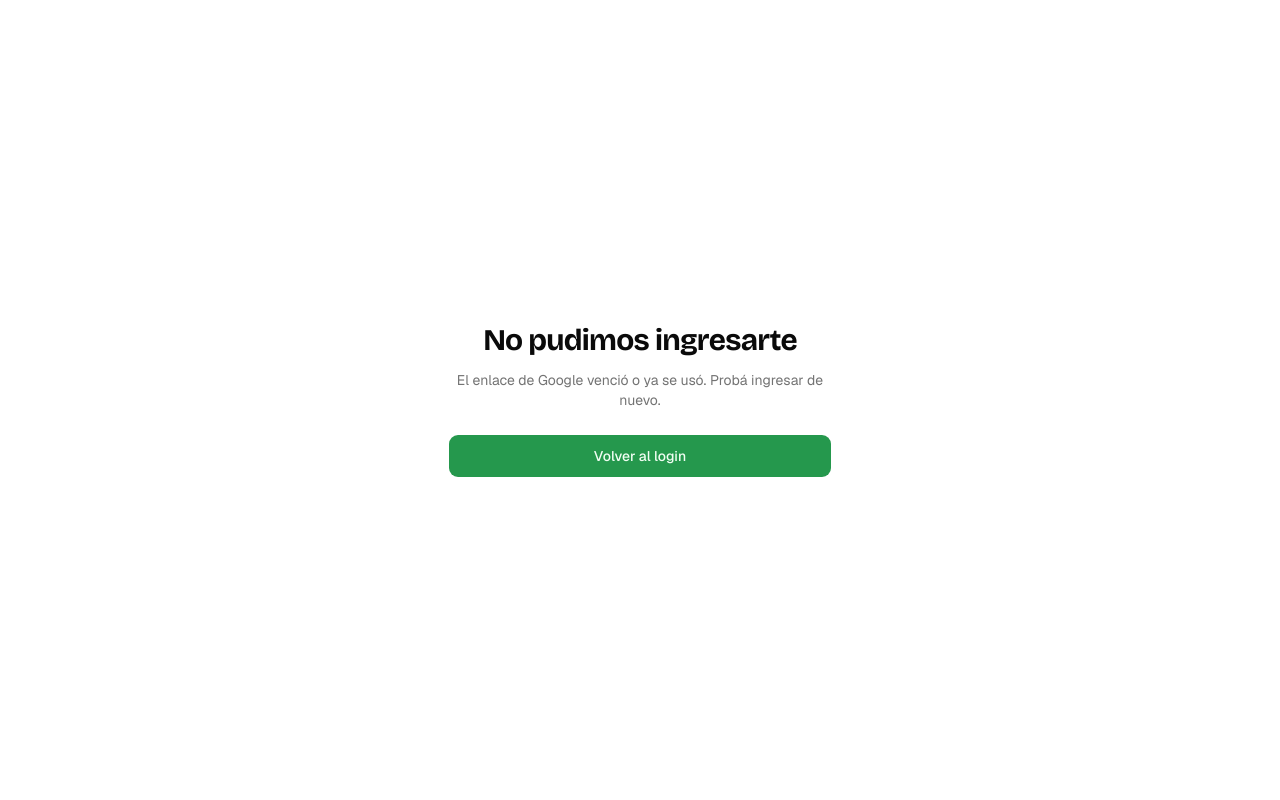
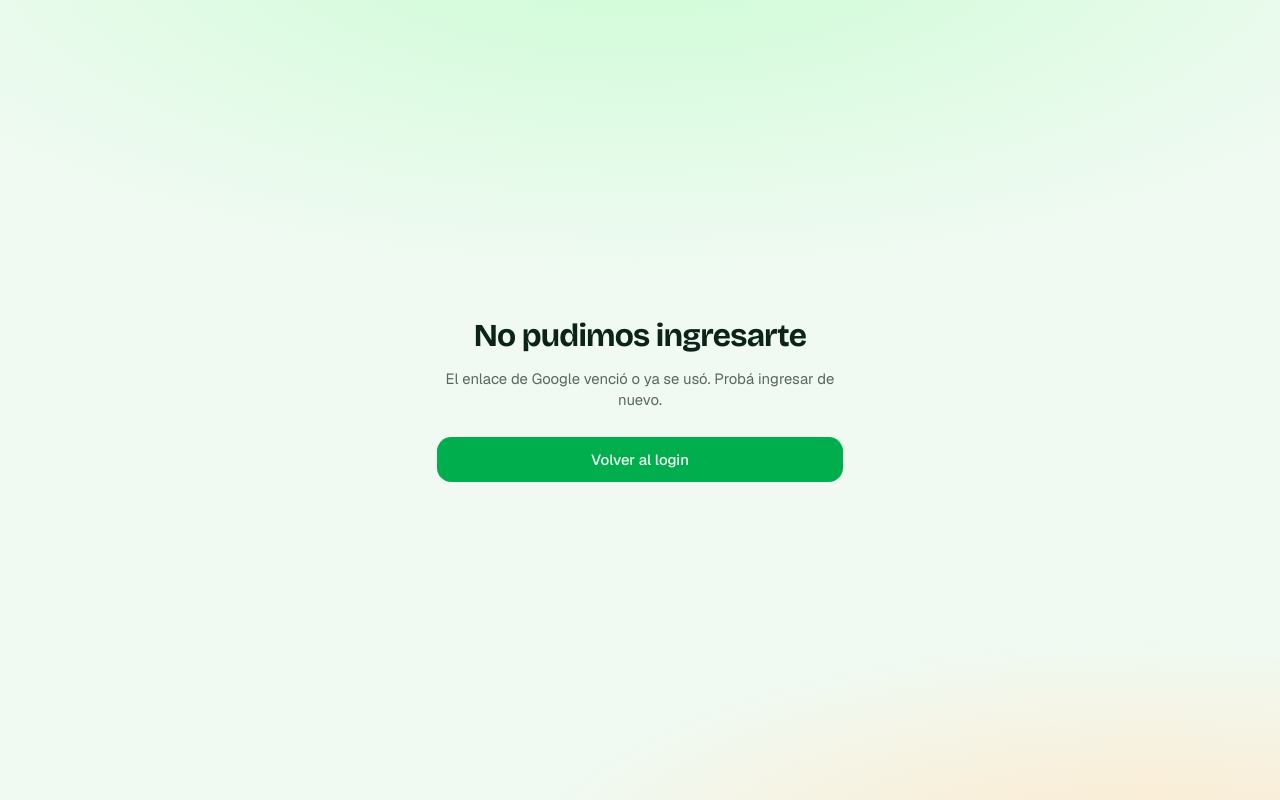
Before and after one commit to MateoGago/prode, a Next.js app: page /auth/auth-code-error in a window 1280 px wide. Built offline with nearby package versions, Linux system fonts and the light colour scheme.

Commit message:
feat(PRO-47): migrate globals.css to Cancha Pop design tokens

```diff
--- a/src/app/globals.css
+++ b/src/app/globals.css
@@ -39,92 +39,308 @@
   --color-popover: var(--popover);
   --color-card-foreground: var(--card-foreground);
   --color-card: var(--card);
+
+  /* Cancha Pop semantic extensions — exposed so utilities resolve (bg-gol, text-winner, …) */
+  --color-card-muted: var(--card-muted);
+  --color-border-strong: var(--border-strong);
+  --color-primary-deep: var(--primary-deep);
+  --color-primary-soft: var(--primary-soft);
+  --color-gol: var(--gol);
+  --color-gol-deep: var(--gol-deep);
+  --color-gol-soft: var(--gol-soft);
+  --color-warn: var(--warn);
+  --color-warn-deep: var(--warn-deep);
+  --color-warn-soft: var(--warn-soft);
+  --color-gold: var(--gold);
+  --color-silver: var(--silver);
+  --color-bronze: var(--bronze);
+  --color-exact: var(--exact);
+  --color-winner: var(--winner);
+  --color-miss: var(--miss);
+  --color-live: var(--live);
+
   --radius-sm: calc(var(--radius) * 0.6);
   --radius-md: calc(var(--radius) * 0.8);
   --radius-lg: var(--radius);
   --radius-xl: calc(var(--radius) * 1.4);
-  --radius-2xl: calc(var(--radius) * 1.8);
-  --radius-3xl: calc(var(--radius) * 2.2);
-  --radius-4xl: calc(var(--radius) * 2.6);
+  --radius-2xl: calc(var(--radius) * 1.9);
+  --radius-3xl: calc(var(--radius) * 2.4);
+  --radius-4xl: calc(var(--radius) * 2.8);
+  --radius-pill: var(--radius-pill);
+
+  --shadow-card: var(--shadow-card);
+  --shadow-pop: var(--shadow-pop);
+  --shadow-3d: var(--shadow-3d);
+  --shadow-3d-press: var(--shadow-3d-press);
+
+  --animate-rise: rise 0.55s var(--ease-bounce) forwards;
+  --animate-pop-in: pop-in 0.45s var(--ease-bounce) forwards;
+  --animate-bump: bump 0.34s var(--ease-bounce);
+  --animate-pulse-live: pulse-live 1.1s ease-in-out infinite;
+  --animate-toast-in: toast-in 0.5s var(--ease-bounce) forwards;
+  --animate-flick: flick 2.6s ease-in-out infinite;
+
+  --ease-bounce: cubic-bezier(0.34, 1.56, 0.64, 1);
+
+  --container-app: 1100px;
 }
 
 :root {
-  --background: oklch(1 0 0);
-  --foreground: oklch(0.145 0 0);
+  --radius: 0.9rem;
+  --radius-pill: 999px;
+  --container: 1100px;
+
+  --background: oklch(0.975 0.014 152);
+  --foreground: oklch(0.235 0.035 165);
+
   --card: oklch(1 0 0);
-  --card-foreground: oklch(0.145 0 0);
+  --card-foreground: oklch(0.235 0.035 165);
+  --card-muted: oklch(0.965 0.016 152);
+
   --popover: oklch(1 0 0);
-  --popover-foreground: oklch(0.145 0 0);
-  --primary: oklch(0.6 0.15 150);
-  --primary-foreground: oklch(0.985 0.02 150);
-  --secondary: oklch(0.97 0 0);
-  --secondary-foreground: oklch(0.205 0 0);
-  --muted: oklch(0.97 0 0);
-  --muted-foreground: oklch(0.556 0 0);
-  --accent: oklch(0.97 0 0);
-  --accent-foreground: oklch(0.205 0 0);
-  --destructive: oklch(0.577 0.245 27.325);
-  --border: oklch(0.922 0 0);
-  --input: oklch(0.922 0 0);
-  --ring: oklch(0.6 0.15 150);
-  --chart-1: oklch(0.87 0 0);
-  --chart-2: oklch(0.556 0 0);
-  --chart-3: oklch(0.439 0 0);
-  --chart-4: oklch(0.371 0 0);
-  --chart-5: oklch(0.269 0 0);
-  --radius: 0.625rem;
-  --sidebar: oklch(0.985 0 0);
-  --sidebar-foreground: oklch(0.145 0 0);
-  --sidebar-primary: oklch(0.205 0 0);
-  --sidebar-primary-foreground: oklch(0.985 0 0);
-  --sidebar-accent: oklch(0.97 0 0);
-  --sidebar-accent-foreground: oklch(0.205 0 0);
-  --sidebar-border: oklch(0.922 0 0);
-  --sidebar-ring: oklch(0.708 0 0);
+  --popover-foreground: oklch(0.235 0.035 165);
+
+  --primary: oklch(0.655 0.185 150);
+  --primary-foreground: oklch(0.99 0.02 150);
+  --primary-deep: oklch(0.5 0.155 151);
+  --primary-soft: oklch(0.945 0.075 150);
+
+  --secondary: oklch(0.95 0.018 155);
+  --secondary-foreground: oklch(0.3 0.04 165);
+
+  --muted: oklch(0.955 0.012 155);
+  --muted-foreground: oklch(0.5 0.025 165);
+
+  --accent: oklch(0.94 0.025 155);
+  --accent-foreground: oklch(0.27 0.04 165);
+
+  --destructive: oklch(0.585 0.215 25);
+
+  --gol: oklch(0.705 0.185 48);
+  --gol-deep: oklch(0.585 0.175 46);
+  --gol-soft: oklch(0.955 0.06 58);
+
+  --warn: oklch(0.74 0.16 62);
+  --warn-deep: oklch(0.6 0.15 58);
+  --warn-soft: oklch(0.96 0.06 70);
+
+  --gold: oklch(0.82 0.145 85);
+  --silver: oklch(0.79 0.014 250);
+  --bronze: oklch(0.7 0.115 55);
+
+  --exact: oklch(0.655 0.185 150);
+  --winner: oklch(0.745 0.14 80);
+  --miss: oklch(0.6 0.02 165);
+  --live: oklch(0.585 0.215 25);
+
+  --border: oklch(0.905 0.016 155);
+  --border-strong: oklch(0.84 0.016 155);
+  --input: oklch(0.905 0.016 155);
+  --ring: oklch(0.655 0.185 150);
+
+  --chart-1: oklch(0.655 0.185 150);
+  --chart-2: oklch(0.705 0.185 48);
+  --chart-3: oklch(0.745 0.14 80);
+  --chart-4: oklch(0.585 0.215 25);
+  --chart-5: oklch(0.62 0.16 245);
+
+  --shadow-card:
+    0 1px 2px oklch(0.24 0.03 165 / 0.05), 0 10px 26px -14px
+    oklch(0.24 0.03 165 / 0.28);
+  --shadow-pop: 0 18px 50px -16px oklch(0.24 0.03 165 / 0.45);
+  --shadow-3d:
+    0 5px 0 var(--primary-deep), 0 10px 18px -8px oklch(0.5 0.155 151 / 0.7);
+  --shadow-3d-press:
+    0 0 0 var(--primary-deep), 0 4px 10px -6px oklch(0.5 0.155 151 / 0.6);
+
+  --sidebar: oklch(0.985 0.008 150);
+  --sidebar-foreground: oklch(0.235 0.035 165);
+  --sidebar-primary: oklch(0.655 0.185 150);
+  --sidebar-primary-foreground: oklch(0.99 0.02 150);
+  --sidebar-accent: oklch(0.94 0.025 155);
+  --sidebar-accent-foreground: oklch(0.27 0.04 165);
+  --sidebar-border: oklch(0.905 0.016 155);
+  --sidebar-ring: oklch(0.655 0.185 150);
 }
 
 .dark {
-  --background: oklch(0.145 0 0);
-  --foreground: oklch(0.985 0 0);
-  --card: oklch(0.205 0 0);
-  --card-foreground: oklch(0.985 0 0);
-  --popover: oklch(0.205 0 0);
-  --popover-foreground: oklch(0.985 0 0);
-  --primary: oklch(0.72 0.16 152);
-  --primary-foreground: oklch(0.18 0.04 152);
-  --secondary: oklch(0.269 0 0);
-  --secondary-foreground: oklch(0.985 0 0);
-  --muted: oklch(0.269 0 0);
-  --muted-foreground: oklch(0.708 0 0);
-  --accent: oklch(0.269 0 0);
-  --accent-foreground: oklch(0.985 0 0);
-  --destructive: oklch(0.704 0.191 22.216);
-  --border: oklch(1 0 0 / 10%);
-  --input: oklch(1 0 0 / 15%);
-  --ring: oklch(0.72 0.16 152);
-  --chart-1: oklch(0.87 0 0);
-  --chart-2: oklch(0.556 0 0);
-  --chart-3: oklch(0.439 0 0);
-  --chart-4: oklch(0.371 0 0);
-  --chart-5: oklch(0.269 0 0);
-  --sidebar: oklch(0.205 0 0);
-  --sidebar-foreground: oklch(0.985 0 0);
-  --sidebar-primary: oklch(0.488 0.243 264.376);
-  --sidebar-primary-foreground: oklch(0.985 0 0);
-  --sidebar-accent: oklch(0.269 0 0);
-  --sidebar-accent-foreground: oklch(0.985 0 0);
-  --sidebar-border: oklch(1 0 0 / 10%);
-  --sidebar-ring: oklch(0.556 0 0);
+  --background: oklch(0.175 0.018 168);
+  --foreground: oklch(0.96 0.01 150);
+
+  --card: oklch(0.215 0.022 168);
+  --card-foreground: oklch(0.96 0.01 150);
+  --card-muted: oklch(0.245 0.022 168);
+
+  --popover: oklch(0.215 0.022 168);
+  --popover-foreground: oklch(0.96 0.01 150);
+
+  --primary: oklch(0.74 0.175 150);
+  --primary-foreground: oklch(0.16 0.04 165);
+  --primary-deep: oklch(0.55 0.155 151);
+  --primary-soft: oklch(0.3 0.06 158);
+
+  --secondary: oklch(0.27 0.022 168);
+  --secondary-foreground: oklch(0.92 0.012 150);
+
+  --muted: oklch(0.26 0.02 168);
+  --muted-foreground: oklch(0.7 0.02 160);
+
+  --accent: oklch(0.3 0.025 168);
+  --accent-foreground: oklch(0.94 0.01 150);
+
+  --destructive: oklch(0.64 0.205 26);
+
+  --gol: oklch(0.72 0.18 48);
+  --gol-deep: oklch(0.6 0.17 46);
+  --gol-soft: oklch(0.33 0.08 52);
+
+  --warn: oklch(0.76 0.16 62);
+  --warn-deep: oklch(0.62 0.15 58);
+  --warn-soft: oklch(0.33 0.08 60);
+
+  --gold: oklch(0.82 0.14 85);
+  --silver: oklch(0.82 0.012 250);
+  --bronze: oklch(0.72 0.11 55);
+
+  --exact: oklch(0.74 0.175 150);
+  --winner: oklch(0.8 0.14 82);
+  --miss: oklch(0.62 0.02 165);
+  --live: oklch(0.66 0.2 26);
+
+  --border: oklch(0.31 0.02 168);
+  --border-strong: oklch(0.4 0.022 168);
+  --input: oklch(0.33 0.02 168);
+  --ring: oklch(0.74 0.175 150);
+
+  --chart-1: oklch(0.74 0.175 150);
+  --chart-2: oklch(0.72 0.18 48);
+  --chart-3: oklch(0.8 0.14 82);
+  --chart-4: oklch(0.64 0.205 26);
+  --chart-5: oklch(0.66 0.16 245);
+
+  --shadow-card:
+    0 1px 2px oklch(0 0 0 / 0.35), 0 10px 26px -14px oklch(0 0 0 / 0.6);
+  --shadow-pop: 0 16px 44px -10px oklch(0 0 0 / 0.7);
+  --shadow-3d: 0 5px 0 var(--primary-deep), 0 10px 18px -8px oklch(0 0 0 / 0.6);
+  --shadow-3d-press:
+    0 0 0 var(--primary-deep), 0 4px 10px -6px oklch(0 0 0 / 0.5);
+
+  --sidebar: oklch(0.215 0.022 168);
+  --sidebar-foreground: oklch(0.96 0.01 150);
+  --sidebar-primary: oklch(0.74 0.175 150);
+  --sidebar-primary-foreground: oklch(0.16 0.04 165);
+  --sidebar-accent: oklch(0.3 0.025 168);
+  --sidebar-accent-foreground: oklch(0.94 0.01 150);
+  --sidebar-border: oklch(0.31 0.02 168);
+  --sidebar-ring: oklch(0.74 0.175 150);
 }
 
 @layer base {
+  :root {
+    /* fluid base type so desktop reads larger without per-breakpoint overrides */
+    font-size: clamp(15px, 0.9rem + 0.25vw, 17px);
+  }
   * {
     @apply border-border outline-ring/50;
   }
   body {
     @apply bg-background text-foreground;
+    /* theme-aware ambient gradient; vars resolve per light/dark */
+    background-image:
+      radial-gradient(
+        120% 80% at 50% -10%,
+        var(--primary-soft) 0%,
+        transparent 55%
+      ),
+      radial-gradient(100% 60% at 90% 110%, var(--gol-soft) 0%, transparent 50%);
+    background-attachment: fixed;
   }
   html {
     @apply font-sans;
   }
 }
+
+@utility container-app {
+  width: 100%;
+  max-width: var(--container);
+  margin-inline: auto;
+  padding-inline: 1rem;
+}
+
+@keyframes rise {
+  from {
+    opacity: 0;
+    transform: translateY(14px);
+  }
+  to {
+    opacity: 1;
+    transform: none;
+  }
+}
+
+@keyframes pop-in {
+  0% {
+    opacity: 0;
+    transform: scale(0.96) translateY(6px);
+  }
+  100% {
+    opacity: 1;
+    transform: scale(1) translateY(0);
+  }
+}
+
+@keyframes bump {
+  0% {
+    transform: scale(1);
+  }
+  40% {
+    transform: scale(1.22);
+  }
+  100% {
+    transform: scale(1);
+  }
+}
+
+@keyframes pulse-live {
+  0%,
+  100% {
+    opacity: 1;
+  }
+  50% {
+    opacity: 0.35;
+  }
+}
+
+@keyframes toast-in {
+  from {
+    opacity: 0;
+    transform: translate(-50%, -14px);
+  }
+  to {
+    opacity: 1;
+    transform: translate(-50%, 0);
+  }
+}
+
+@keyframes flick {
+  0%,
+  100% {
+    transform: rotate(-4deg) scale(1);
+  }
+  50% {
+    transform: rotate(4deg) scale(1.12);
+  }
+}
+
+@media (prefers-reduced-motion: reduce) {
+  *,
+  *::before,
+  *::after {
+    /* biome-ignore lint/complexity/noImportantStyles: reduced-motion must override animation utilities for accessibility */
+    animation-duration: 0.001ms !important;
+    /* biome-ignore lint/complexity/noImportantStyles: reduced-motion override */
+    animation-iteration-count: 1 !important;
+    /* biome-ignore lint/complexity/noImportantStyles: reduced-motion override */
+    transition-duration: 0.001ms !important;
+  }
+}
```
